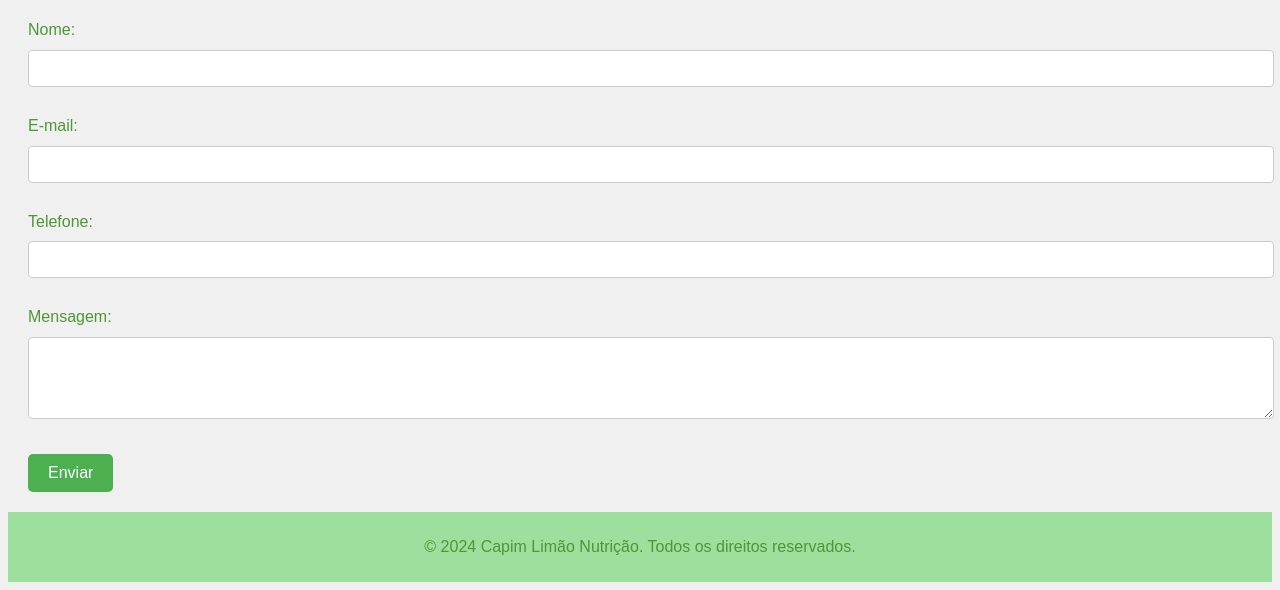
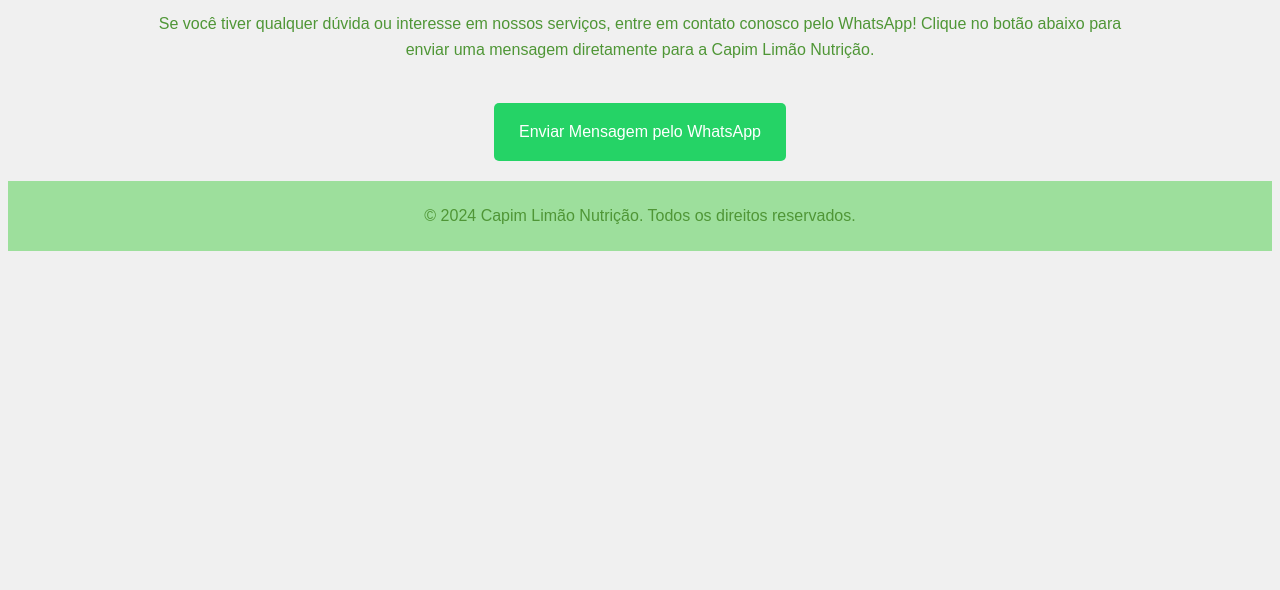
Before and after one commit to rafazanirato/capimlimaonutricao, a plain HTML site: page contato.html in a window 1280 px wide. Shown: the part 222-812 px from the top of the page. Drawn offline with Linux system fonts and the light colour scheme.

Commit message:
contato.html

```diff
--- a/contato.html
+++ b/contato.html
@@ -6,32 +6,89 @@
     <link rel="stylesheet" href="styles.css">
     <title>Contato - Capim Limão Nutrição</title>
     <style>
-        /* Estilo do formulário */
-        .form-group {
-            margin-bottom: 15px;
+        body {
+            font-family: Arial, sans-serif;
+            background-color: #f0f0f0;
+            color: #4f9636;
         }
 
-        input, textarea {
-            width: 100%;
-            padding: 10px;
-            margin-top: 5px;
-            margin-bottom: 10px;
-            border: 1px solid #ccc;
-            border-radius: 4px;
+        header {
+            background-color: #9cd36d; /* Verde claro */
+            padding: 15px;
+            text-align: center;
         }
 
-        button {
-            background-color: #4CAF50;
-            color: white;
-            padding: 10px 20px;
-            border: none;
-            border-radius: 5px;
-            cursor: pointer;
-            font-size: 16px;
+        header h1 {
+            color: #4f9636; /* Verde escuro */
+            margin: 10px 0;
         }
 
-        button:hover {
-            background-color: #45a049;
+        .logo {
+            max-width: 160px; /* Ajuste o tamanho conforme necessário */
+            margin-left: 30px; /* Aumente esse valor para mover a imagem mais para a direita */
+            float: left;
+            margin-right: 20px;
+        }
+
+        nav ul {
+            list-style-type: none;
+            padding: 0;
+        }
+
+        nav ul li {
+            display: inline;
+            margin: 0 15px;
+        }
+
+        nav ul li a {
+            text-decoration: none;
+            color: #006400; /* Verde escuro */
+        }
+
+        nav ul li a:hover {
+            text-decoration: underline;
+        }
+
+        main {
+            padding: 20px;
+            text-align: justify;
+            line-height: 1.8;
+        }
+
+        footer {
+            background-color: #9ddf9c; /* Verde claro */
+            text-align: center;
+            padding: 10px 0;
+            position: relative;
+            bottom: 0;
+            width: 100%;
+        }
+
+        .whatsapp-button {
+            display: inline-block;
+            background-color: #25D366;
+            color: white;
+            padding: 15px 25px;
+            text-decoration: none;
+            border-radius: 5px;
+            font-size: 16px;
+            margin-top: 20px;
+        }
+
+        .whatsapp-button:hover {
+            background-color: #128C7E;
+        }
+
+        .texto-centralizado {
+            text-align: center;
+            margin: 20px auto;
+            width: 80%; /* Ajuste conforme necessário */
+            line-height: 1.6; /* Para melhorar a legibilidade */
+        }
+
+        .centralizado {
+            text-align: center;
+            margin: 20px 0; /* Adiciona espaço acima e abaixo do texto */
         }
     </style>
 </head>
@@ -46,34 +103,20 @@
                 <li><a href="contato.html">Contato</a></li>
                 <li><a href="serviços.html">Serviços</a></li>
                 <li><a href="nossa-historia.html">Nossa História</a></li>
-
-
-
             </ul>
         </nav>
     </header>
 
     <main>
-        <h2>Entre em Contato Conosco</h2>
-        <form>
-            <div class="form-group">
-                <label for="nome">Nome:</label>
-                <input type="text" id="nome" name="nome" required>
-            </div>
-            <div class="form-group">
-                <label for="email">E-mail:</label>
-                <input type="email" id="email" name="email" required>
-            </div>
-            <div class="form-group">
-                <label for="Telefone">Telefone:</label>
-                <input type="tel" id="Telefone" name="Telefone" required>
-            </div>
-            <div class="form-group">
-                <label for="mensagem">Mensagem:</label>
-                <textarea id="mensagem" name="mensagem" rows="4" required></textarea>
-            </div>
-            <button type="submit">Enviar</button>
-        </form>
+        <h2 class="texto-centralizado">Entre em Contato Conosco</h2>
+        <p class="texto-centralizado">Se você tiver qualquer dúvida ou interesse em nossos serviços, entre em contato conosco pelo WhatsApp! Clique no botão abaixo para enviar uma mensagem diretamente para a Capim Limão Nutrição.</p>
+
+        <!-- Botão de contato via WhatsApp -->
+        <div style="text-align: center;">
+            <a href="https://wa.me/551197691687?text=Olá,%20tenho%20interesse%20nos%20serviços%20da%20Capim%20Limão%20Nutrição!" class="whatsapp-button">
+                Enviar Mensagem pelo WhatsApp
+            </a>
+        </div>
     </main>
 
     <footer>
```
